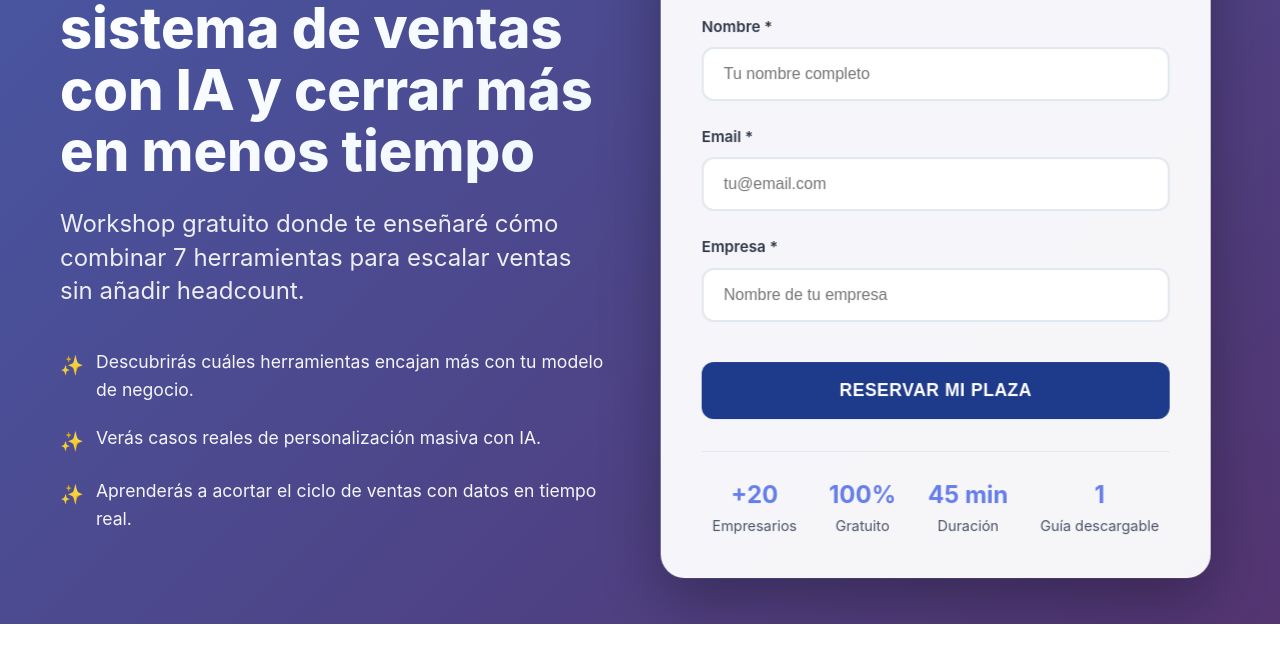
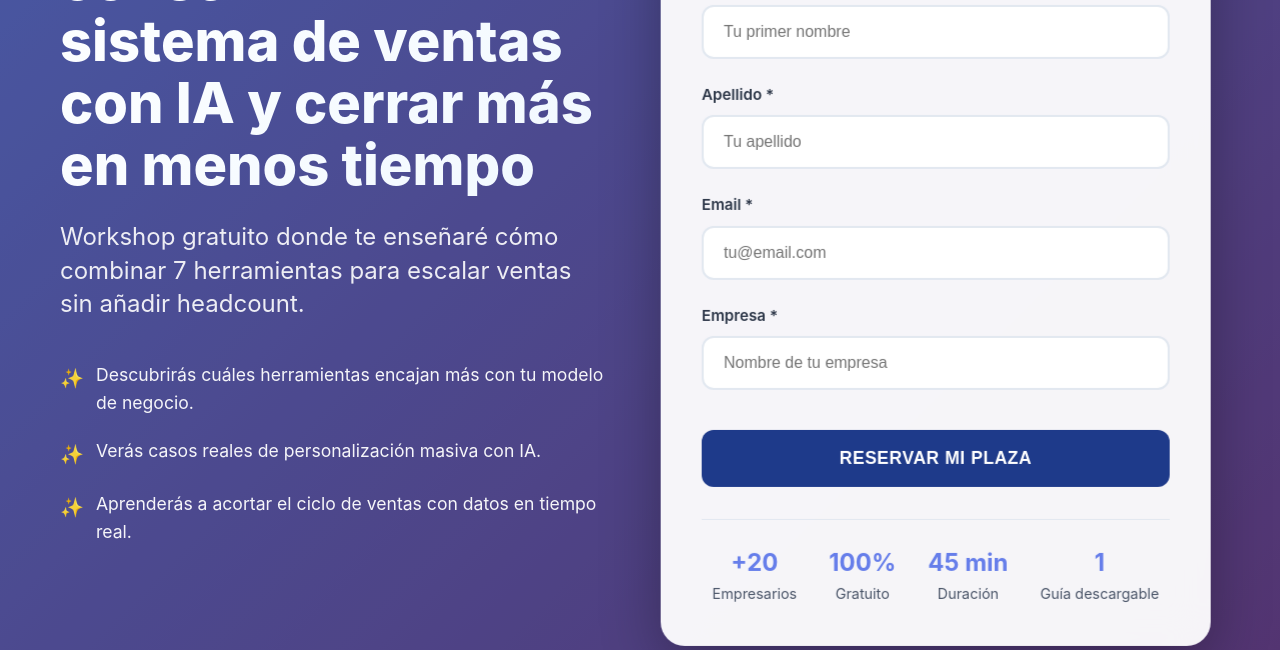
Before and after one commit to sarahdowning-human/workshop-landing-page, a plain HTML site: page index.html in a window 1280 px wide. Shown: the part 176-826 px from the top of the page. Before the commit the page ends 800 px from the top, so only its background shows below. Drawn offline with nearby package versions, Linux system fonts and the light colour scheme.

Commit message:
Update index.html

```diff
--- a/index.html
+++ b/index.html
@@ -97,7 +97,11 @@
           <form id="workshopForm" novalidate>
             <div class="form-group">
               <label for="nombre">Nombre *</label>
-              <input type="text" id="nombre" name="nombre" required placeholder="Tu nombre completo" />
+              <input type="text" id="nombre" name="nombre" required placeholder="Tu primer nombre" />
+            </div>
+             <div class="form-group">
+              <label for="apellido">Apellido *</label>
+              <input type="text" id="apellido" name="apellido" required placeholder="Tu apellido" />
             </div>
             <div class="form-group">
               <label for="email">Email *</label>
```
